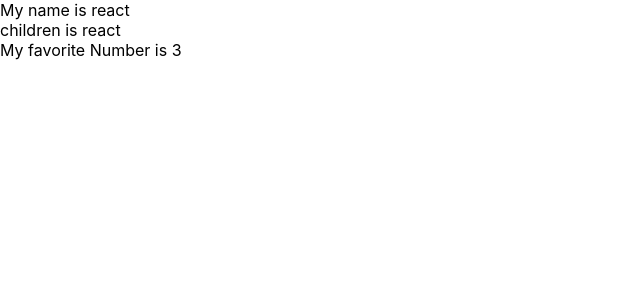
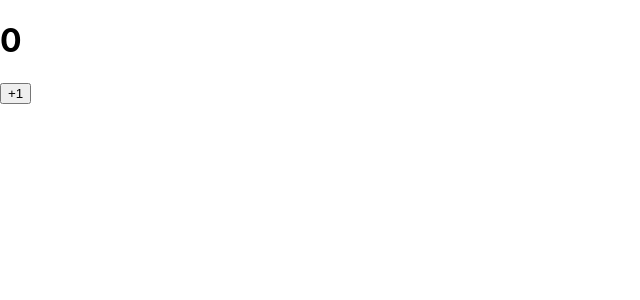
Before and after one commit to choisaelim/react-study, a React (Create React App) app in the folder hello-react/: page / in a window 1280 px wide. Shown: the top 300 px of the page, without its empty margins (0-640 px from the left). Built offline with nearby package versions, Linux system fonts and the light colour scheme.

Commit message:
state와 button onclick

```diff
--- a/hello-react/src/App.js
+++ b/hello-react/src/App.js
@@ -1,9 +1,11 @@
 import React from 'react';
 import MyComponent from './MyComponent';
+import Counter from './Counter';
 
 const App = () => {
-  return <MyComponent name="react" favoriteNumber = "3">
-        react</MyComponent>;
+  // return <MyComponent name="react" favoriteNumber = "3">
+  //       react</MyComponent>;
+  return <Counter/>;
 };
 
 export default App;
--- /dev/null
+++ b/hello-react/src/Counter.js
@@ -0,0 +1,25 @@
+import React, { Component } from 'react';
+
+class Counter extends Component {
+    constructor(props){
+        super(props);
+
+        this.state = {
+            number: 0
+        };
+    }
+    render() {
+        const {number} = this.state;
+        return (
+            <div>
+                <h1>{number}</h1>
+                <button onClick = {() => {
+                    this.setState({number: number + 1});
+                }}>+1</button>
+
+            </div>
+        );
+    }
+}
+
+export default Counter;
```
